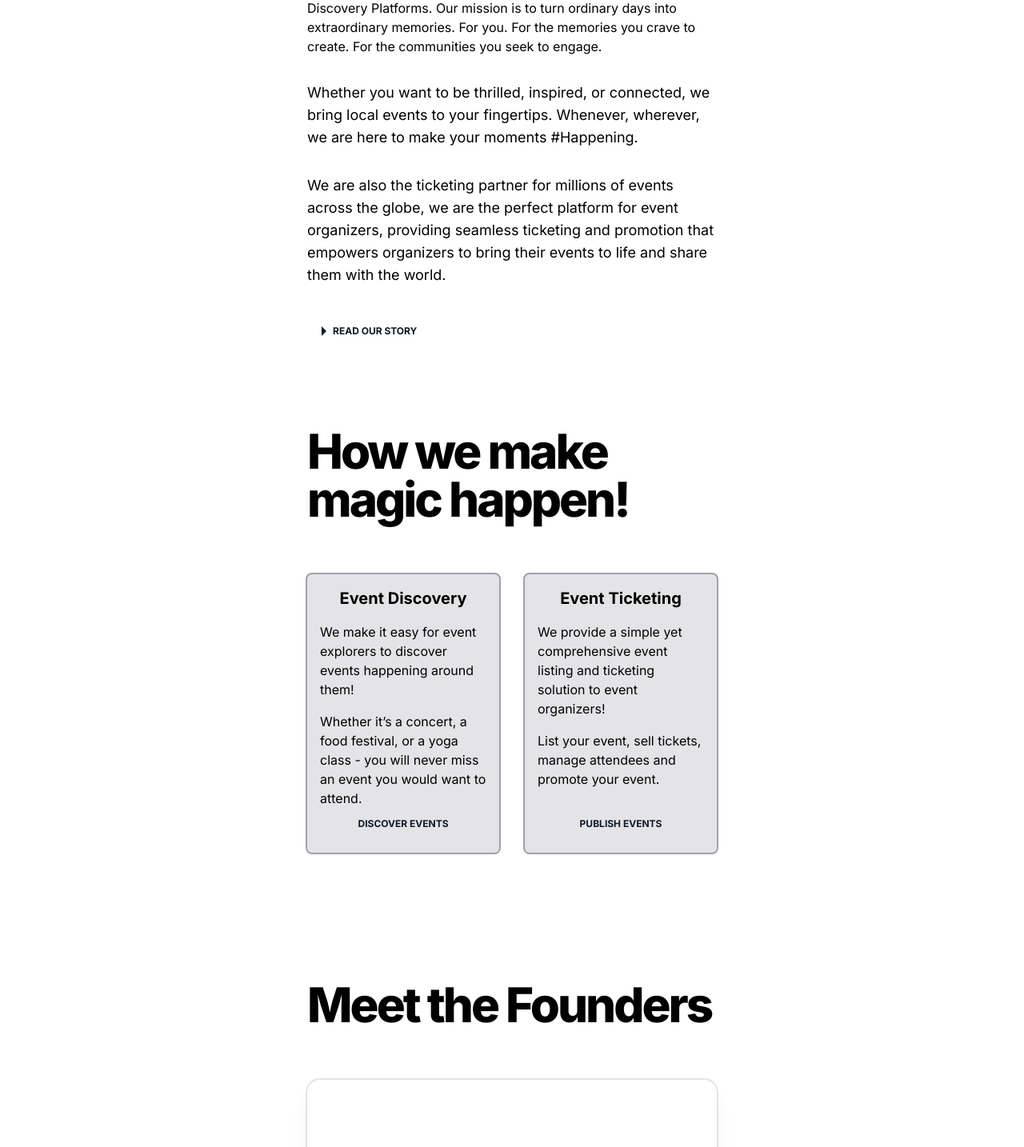
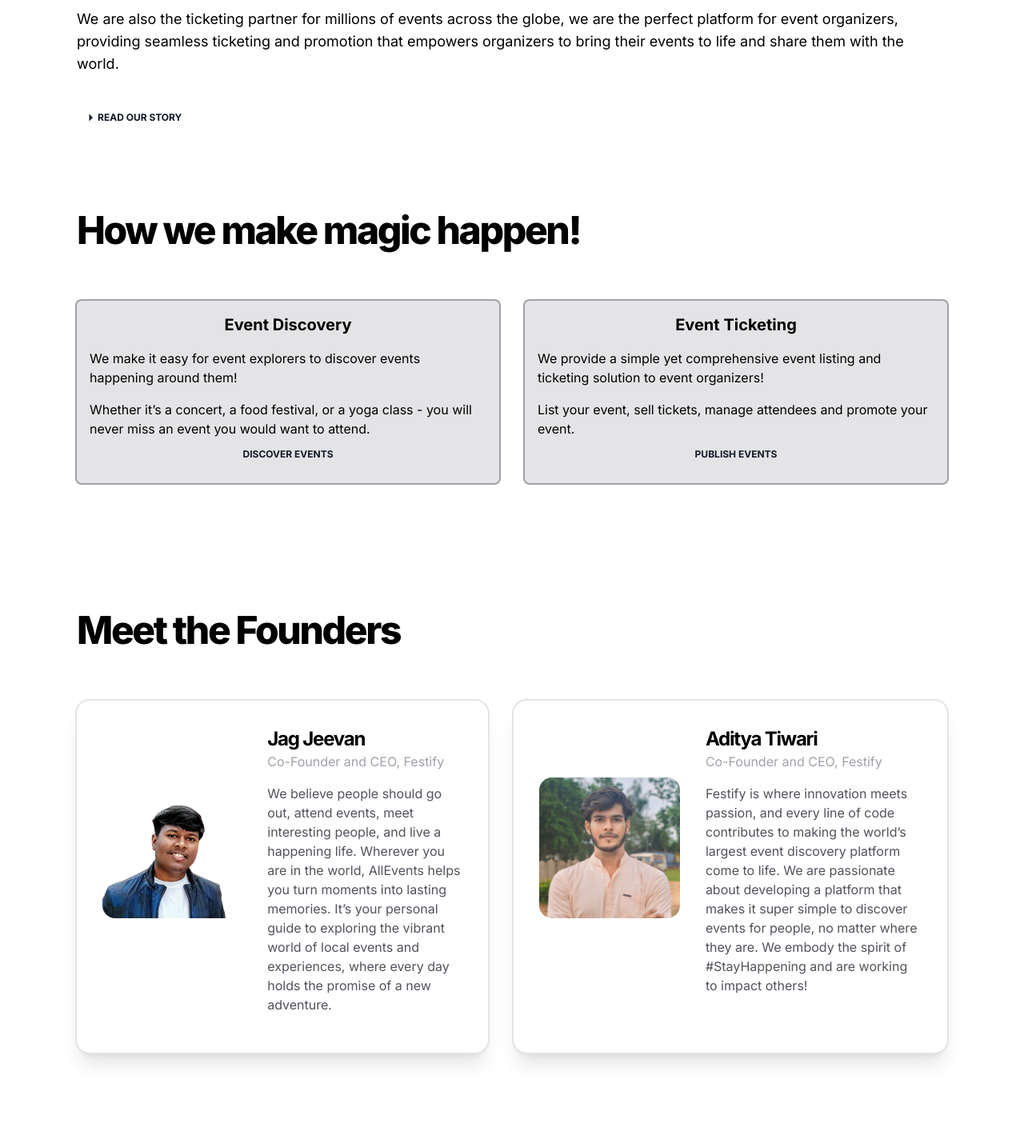
Before and after one commit to GOne0816/Event-Management, a React (Vite) app: page /about in a window 1280 px wide. Shown: the part 440-1874 px from the top of the page at 80% size. Built offline with nearby package versions, Linux system fonts and the light colour scheme.

Commit message:
modify-about

```diff
--- a/src/Components/About.jsx
+++ b/src/Components/About.jsx
@@ -1,7 +1,7 @@
 import React from "react";
 import { RiArrowRightSFill } from "react-icons/ri";
-import JagJeevan from '../Components/Assets/GOne.png'
-import Tiwari from '../Components/Assets/Tiwari.jpg'
+import JagJeevan from "../Components/Assets/GOne.png";
+import Tiwari from "../Components/Assets/Tiwari.jpg";
 
 const About = () => {
   const founders = [
@@ -20,10 +20,11 @@ const About = () => {
         "Festify is where innovation meets passion, and every line of code contributes to making the world’s largest event discovery platform come to life. We are passionate about developing a platform that makes it super simple to discover events for people, no matter where they are. We embody the spirit of #StayHappening and are working to impact others!",
     },
   ];
+
   return (
-    <div className="h-[100%]">
-      <section id="top" className="px-96 py-16 space-y-8 max-sm:px-8">
-        <h1 className="text-6xl font-extrabold tracking-tighter max-sm:text-4xl">
+    <div className="h-full">
+      <section className="px-8 md:px-24 py-16 space-y-8">
+        <h1 className="text-4xl font-extrabold tracking-tighter md:text-5xl">
           We reimagine how you discover events
         </h1>
         <p className="text-lg">
@@ -46,19 +47,20 @@ const About = () => {
           seamless ticketing and promotion that empowers organizers to bring
           their events to life and share them with the world.
         </p>
-        <button className="btn-Text flex justify-center items-center pl-2"><RiArrowRightSFill className="size-6"/>Read our story</button>
+        <button className="btn-Text flex items-center pl-2">
+          <RiArrowRightSFill className="text-lg" />
+          Read our story
+        </button>
 
         {/* How we make magic happen! */}
         <div className="pt-16">
-          <h1 className="text-6xl font-extrabold tracking-tighter max-sm:text-4xl">
+          <h1 className="text-4xl font-extrabold tracking-tighter md:text-5xl">
             How we make magic happen!
           </h1>
-          <div className="flex gap-8 py-16 max-sm:flex-col">
-            <div className="bg-zinc-200 ring-2 ring-zinc-400 rounded-md w-1/2 max-sm:w-full p-4 flex justify-between flex-col">
+          <div className="flex flex-col md:flex-row gap-8 py-16">
+            <div className="bg-zinc-200 ring-2 ring-zinc-400 rounded-md w-full p-4 flex flex-col justify-between">
               <div className="space-y-4">
-                <h1 className="text-xl font-bold text-center">
-                  Event Discovery
-                </h1>
+                <h1 className="text-xl font-bold text-center">Event Discovery</h1>
                 <p>
                   We make it easy for event explorers to discover events
                   happening around them!
@@ -70,11 +72,9 @@ const About = () => {
               </div>
               <button className="btn-Text">Discover Events</button>
             </div>
-            <div className="bg-zinc-200 ring-2 ring-zinc-400 rounded-md w-1/2 max-sm:w-full p-4 flex justify-between flex-col">
+            <div className="bg-zinc-200 ring-2 ring-zinc-400 rounded-md w-full p-4 flex flex-col justify-between">
               <div className="space-y-4">
-                <h1 className="text-xl font-bold text-center">
-                  Event Ticketing
-                </h1>
+                <h1 className="text-xl font-bold text-center">Event Ticketing</h1>
                 <p>
                   We provide a simple yet comprehensive event listing and
                   ticketing solution to event organizers!
@@ -91,19 +91,19 @@ const About = () => {
 
         {/* Meet the Founders */}
         <div className="py-16">
-          <h1 className="text-6xl font-extrabold tracking-tighter max-sm:text-4xl">
+          <h1 className="text-4xl font-extrabold tracking-tighter md:text-5xl">
             Meet the Founders
           </h1>
-          <div className="py-16 space-y-8">
+          <div className="flex flex-col md:flex-row gap-8 py-16">
             {founders.map((founder) => (
-              <div className="shadow-xl rounded-2xl py-16 px-4 flex max-sm:flex-col ring-2 ring-zinc-200">
+              <div key={founder.name} className="shadow-xl rounded-2xl p-8 flex flex-col md:flex-row items-center md:items-start ring-2 ring-zinc-200">
                 <img
                   src={founder.image}
                   alt={founder.name}
-                  className="rounded-2xl w-[100%] h-[100%]"
+                  className="rounded-2xl w-40 h-40 md:w-48 md:h-48 mb-4 lg:w-44 lg:h-44 lg:mt-16 md:mb-0 md:mr-8"
                 />
-                <div className="p-4">
-                  <h1 className="text-4xl font-bold tracking-tighter">{founder.name}</h1>
+                <div>
+                  <h1 className="text-2xl font-bold tracking-tighter ">{founder.name}</h1>
                   <h3 className="text-zinc-400">{founder.post}</h3>
                   <p className="text-zinc-600 py-4">{founder.description}</p>
                 </div>
```
